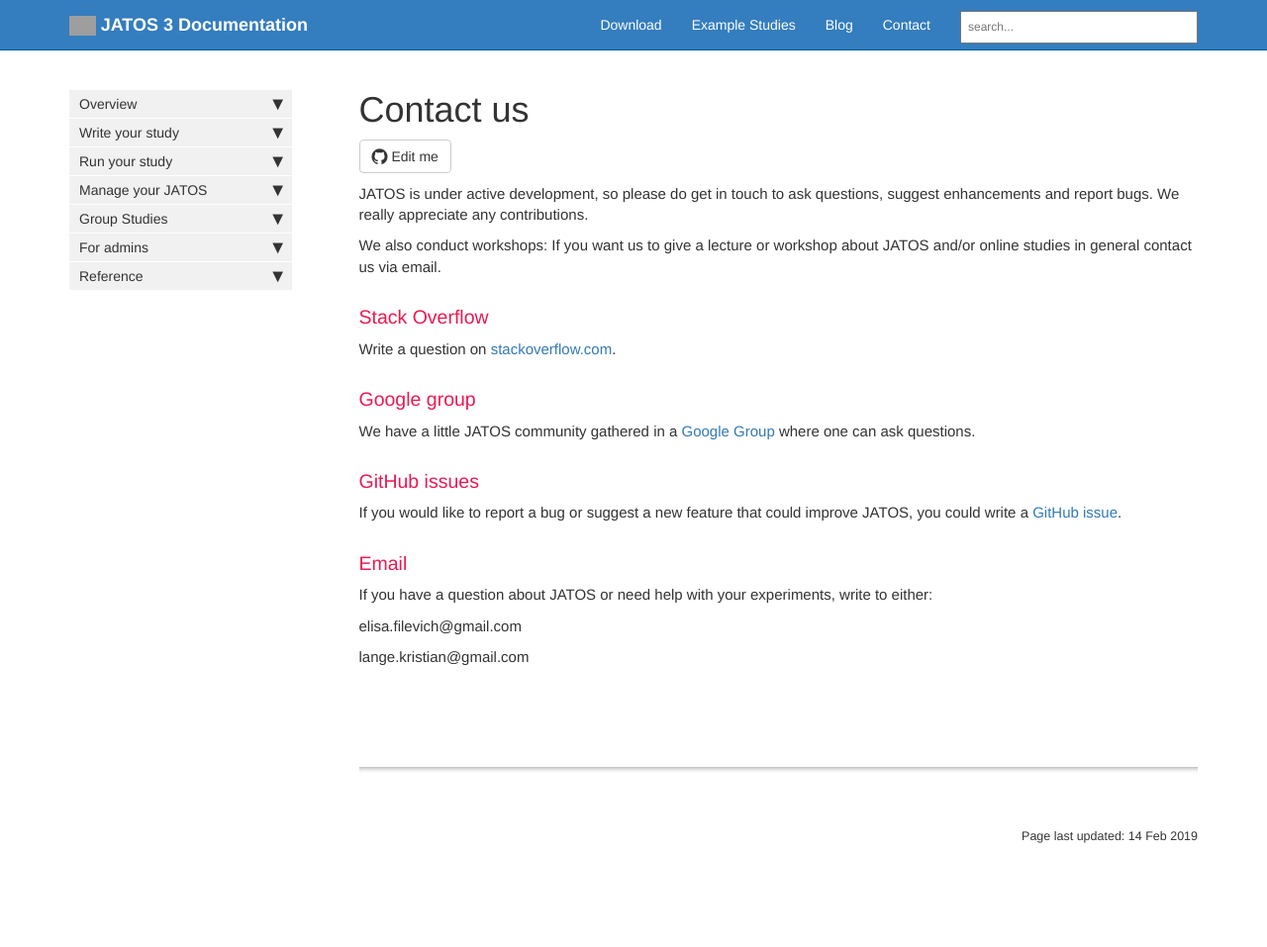
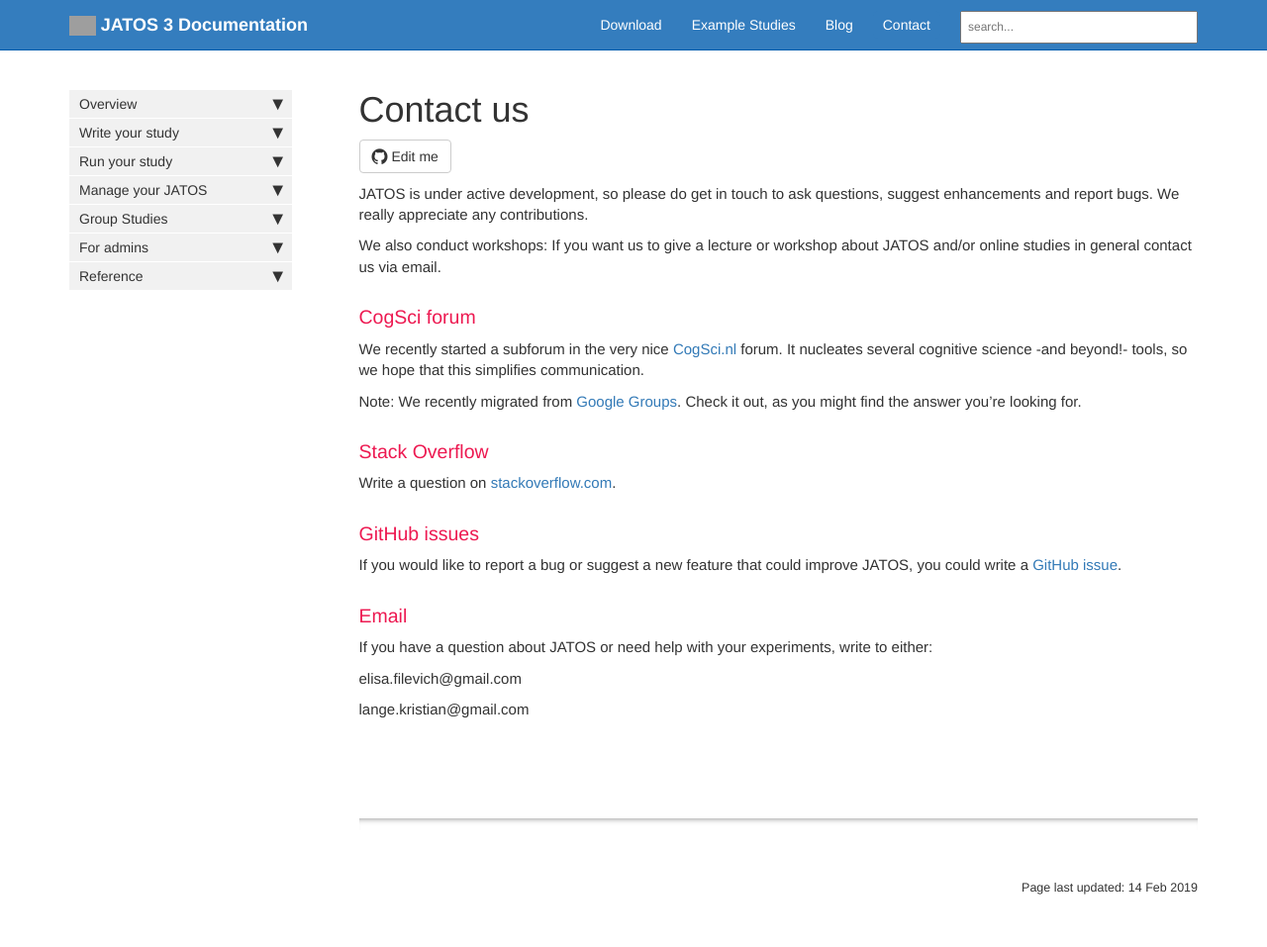
Before and after one commit to kristian-lange-tw/JATOS_docs_v3, a Jekyll site: the page built from pages/Contact-us.md, in a window 1280 px wide. Shown: the whole page at 99% size. Built offline with Jekyll 4.4.1, drawn with Linux system fonts in a browser that asks for light colours; nearby versions of some CDN libraries; comment, search, counter and statistics services are not loaded; before the commit the page ends 904 px from its top, so only the background shows below that; grey boxes are pictures that could not be loaded.

Commit message:
Update Contact-us.md

```diff
--- a/pages/Contact-us.md
+++ b/pages/Contact-us.md
@@ -14,13 +14,14 @@
 
 We also conduct workshops: If you want us to give a lecture or workshop about JATOS and/or online studies in general contact us via email.
 
+### CogSci forum
+We recently started a subforum in the very nice [CogSci.nl](https://forum.cogsci.nl/) forum. It nucleates several cognitive science -and beyond!- tools, so we hope that this simplifies communication.
+
+Note: We recently migrated from [Google Groups](https://groups.google.com/forum/#!forum/jatos). Check it out, as you might find the answer you're looking for.
+
 ### Stack Overflow
 
 Write a question on [stackoverflow.com](http://stackoverflow.com).
-
-### Google group
-
-We have a little JATOS community gathered in a [Google Group](https://groups.google.com/forum/#!forum/jatos) where one can ask questions.
 
 ### GitHub issues
 
```
